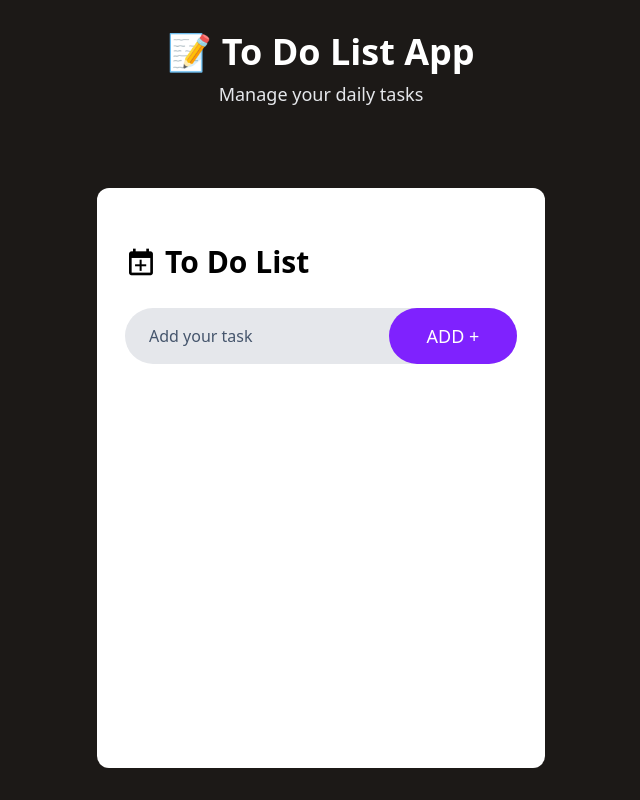
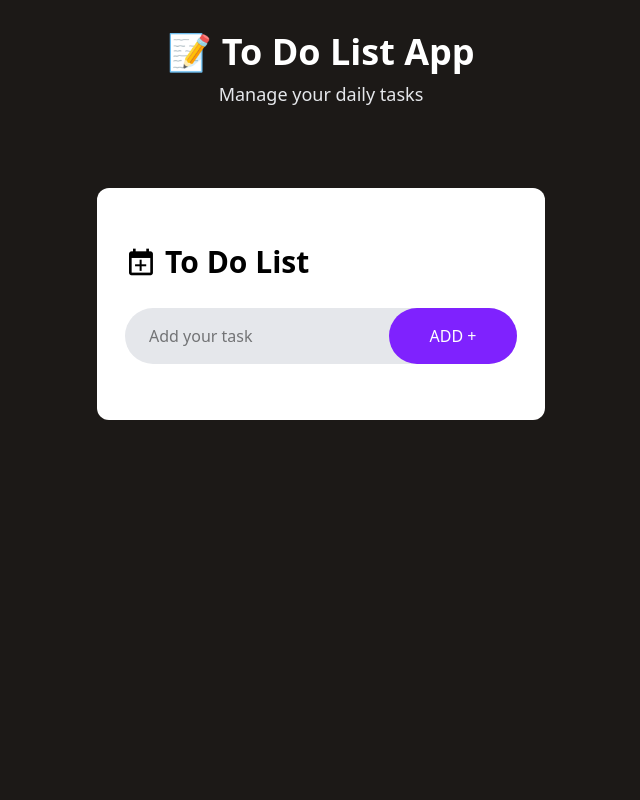
Before and after one commit to Er-Saurabh-Gondane/TodoApp, a React (Vite) app: page / in a window 1280 px wide. Shown: the whole page, without its empty margins (319-959 px from the left). Built offline with nearby package versions, Linux system fonts and the light colour scheme.

Commit message:
header added successfully

```diff
--- a/src/App.jsx
+++ b/src/App.jsx
@@ -1,15 +1,26 @@
-import React from 'react'
+import React, { useState, useEffect } from "react";
+import ToDoList from "./components/ToDoList";
 import Header from './components/Header'
-import ToDoList from './components/ToDoList'
-// import ToDoItem from './components/ToDoItem'
 
-const App = () => {
+function App() {
+
+  const [todoList, setToDoList] = useState(
+    localStorage.getItem("todos")
+      ? JSON.parse(localStorage.getItem("todos"))
+      : []
+  );
+
+  // Save to localStorage
+  useEffect(() => {
+    localStorage.setItem("todos", JSON.stringify(todoList));
+  }, [todoList]);
+
   return (
-    <div className='bg-stone-900 h-screen'>
-        <Header/>
-        <ToDoList/>
+    <div className="bg-stone-900 h-screen">
+      <Header/>
+      <ToDoList todoList={todoList} setToDoList={setToDoList} />
     </div>
-  )
+  );
 }
 
-export default App
+export default App;
--- a/src/components/ToDoList.jsx
+++ b/src/components/ToDoList.jsx
@@ -1,17 +1,13 @@
-import React, { useEffect, useRef, useState } from "react";
+import React, { useRef, useState } from "react";
 import todo_icon from "../assets/todo_icon.png";
 import ToDoItem from "./ToDoItem";
 
-const ToDoList = () => {
+const ToDoList = ({ todoList, setToDoList }) => {
 
-  const [todoList, setToDoList] = useState(
-    localStorage.getItem("todos")
-      ? JSON.parse(localStorage.getItem("todos"))
-      : [],
-  );
   const inputRef = useRef();
-   const [editId, setEditId] = useState(null);
- const addTask = () => {
+  const [editId, setEditId] = useState(null);
+
+  const addTask = () => {
     const task = inputRef.current.value.trim();
     if (task === "") return;
 
@@ -34,76 +30,65 @@ const ToDoList = () => {
 
     inputRef.current.value = "";
   };
-   const startEdit = (id, text) => {
+
+  const startEdit = (id, text) => {
     inputRef.current.value = text;
     setEditId(id);
   };
 
   const deleteTodo = (id) => {
-    setToDoList((prevTodos) => {
-      return prevTodos.filter((todo) => todo.id !== id);
-    });
-  };
-  const toggle = (id) => {
-    setToDoList((prevTodos) => {
-      return prevTodos.map((todo) => {
-        if (todo.id === id) {
-          return { ...todo, isComplete: !todo.isComplete };
-        }
-        return todo;
-      });
-    });
-
-
-
-  };
-  const editTodo = (id, newText) => {
-    setToDoList((prevTodos) =>
-      prevTodos.map((todo) =>
-        todo.id === id ? { ...todo, text: newText } : todo,
-      ),
+    setToDoList((prev) =>
+      prev.filter((todo) => todo.id !== id)
     );
   };
-  useEffect(() => {
-    localStorage.setItem("todos", JSON.stringify(todoList));
-  }, [todoList]);
+
+  const toggle = (id) => {
+    setToDoList((prev) =>
+      prev.map((todo) =>
+        todo.id === id
+          ? { ...todo, isComplete: !todo.isComplete }
+          : todo
+      )
+    );
+  };
+
   return (
-    <div className="bg-white place-self-center w-11/12 max-w-md mt-20 flex flex-col p-7 min-h-145 rounded-xl ">
-      {/* title */}
+    <div className="bg-white place-self-center w-11/12 max-w-md mt-20 flex flex-col p-7 rounded-xl">
+
       <div className="flex items-center mt-7 gap-2">
         <img className="w-8" src={todo_icon} alt="" />
-        <h1 className="text-3xl font-semibold ">To Do List</h1>
+        <h1 className="text-3xl font-semibold">To Do List</h1>
       </div>
-      {/* add input box */}
-      <div className="flex items-center my-7 bg-gray-200 rounded-full ">
+
+      {/* Input */}
+      <div className="flex items-center my-7 bg-gray-200 rounded-full">
         <input
           ref={inputRef}
-          className="bg-transparent border-0 outline-none flex-1 h-14 pl-6 pr-2 placeholder:text-slate-600"
-          type="text"
+          className="bg-transparent border-0 outline-none flex-1 h-14 pl-6"
           placeholder="Add your task"
         />
-       <button
+
+        <button
           onClick={addTask}
-          className="border-none rounded-full bg-violet-600 text-white text-lg font-medium w-32 h-14 cursor-pointer"
+          className="rounded-full bg-violet-600 text-white w-32 h-14"
         >
           {editId ? "UPDATE" : "ADD +"}
         </button>
       </div>
 
-      {/* todo list */}
+      {/* List */}
       <div>
-        {todoList.map((item, index) => (
+        {todoList.map((item) => (
           <ToDoItem
-            key={index}
-            text={item.text}
-            id={item.id}
+            key={item.id}
+            {...item}
             deleteTodo={deleteTodo}
-            isComplete={item.isComplete}
+            toggle={toggle}
             startEdit={startEdit}
-            toggle={toggle}
           />
         ))}
       </div>
+
     </div>
   );
 };
```
Also changed, not shown: 1 other file (tests, documents, lock files or other folders).
